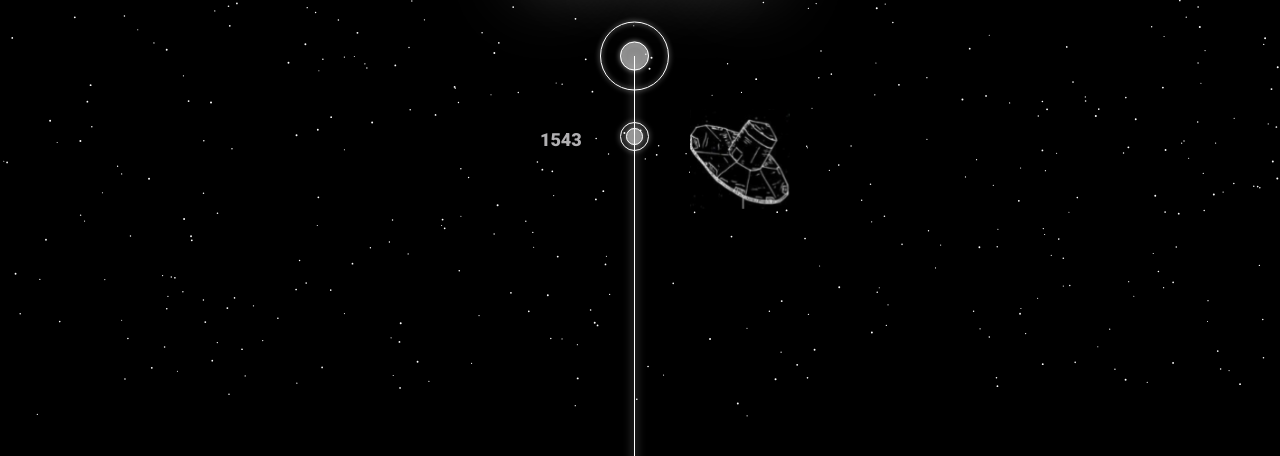
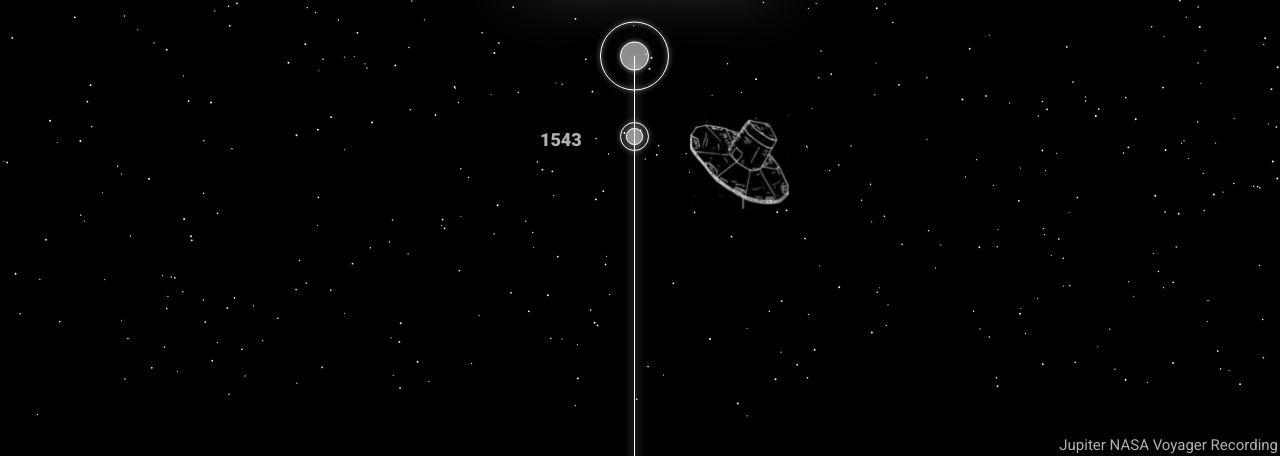
Before and after one commit to brigittarucz/space-colonization-timeline, a website: page index.html in a window 1280 px wide. Shown: the part 344-800 px from the top of the page. Drawn offline with Linux system fonts and the light colour scheme.

Commit message:
Add sound

```diff
--- a/index.html
+++ b/index.html
@@ -6,8 +6,14 @@
   <title> Space Events Timeline </title>
   <link rel="stylesheet" type="text/css" href="style.css" />
 </head>
-
+<style>
+iframe {
+  display: none;
+}
+</style>
 <body>
+  <p class="song-information"> Jupiter NASA Voyager Recording </p>
+  <iframe width="560" height="315" src="https://www.youtube.com/embed/UChzxK9gknM?autoplay=1&start=3" allow="autoplay" frameborder="0" allow="accelerometer; autoplay; encrypted-media; gyroscope; picture-in-picture" allowfullscreen></iframe>
   <canvas id="canvas"></canvas>
   <h1 class="heading-primary">
     HUMAN JOURNEY COLONIZING SPACE
--- a/sass/_typography.scss
+++ b/sass/_typography.scss
@@ -43,6 +43,13 @@
 	font-size: 1.7rem;
 }
 
+.song-information {
+	font-size: 1.5rem;
+	position: fixed;
+	bottom: 2;
+	right: 2;
+}
+
 .dates {
 	font-weight: 900;
 	font-size: 1.8rem;
```
Also changed, not shown: style.css.
